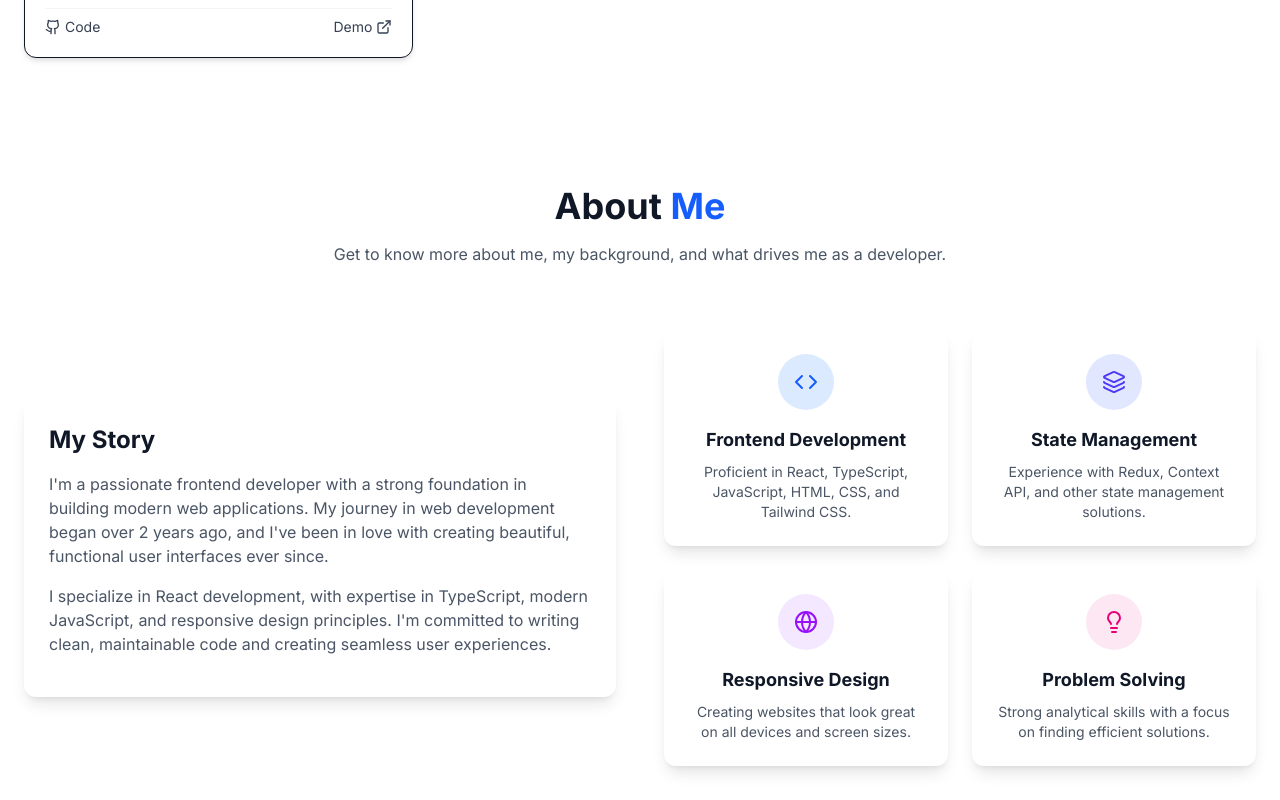
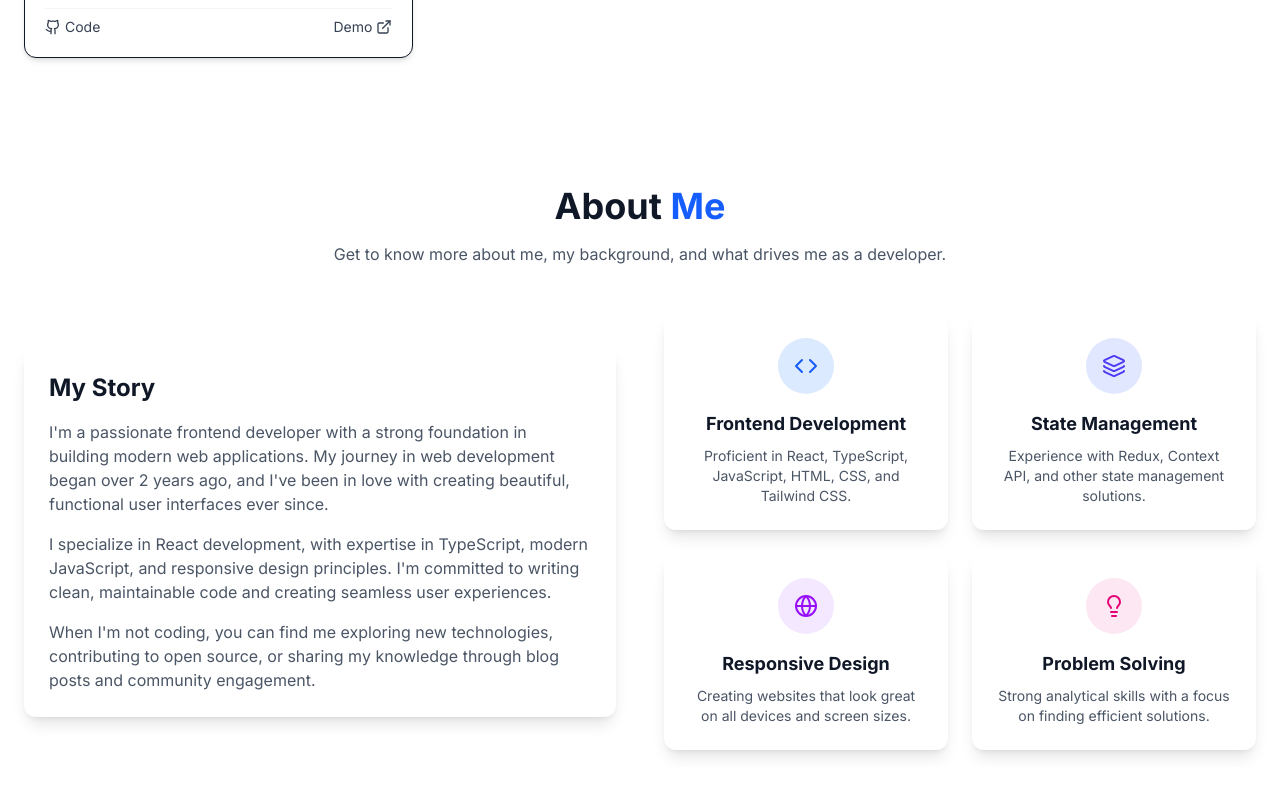
Before and after one commit to joejohn98/my-portfolio, a React (Vite) app: page / in a window 1280 px wide. Shown: the part 2040-2840 px from the top of the page. Built offline with nearby package versions, Linux system fonts and the light colour scheme.

Commit message:
Refactor About component to improve structure and add framer-motion animations

```diff
--- a/src/sections/About.tsx
+++ b/src/sections/About.tsx
@@ -1,47 +1,78 @@
-import { Code, Globe, Layers, Lightbulb } from "lucide-react";
+
+
+import type React from "react"
+import { Code, Globe, Lightbulb, Layers } from "lucide-react"
+import { motion } from "framer-motion"
 
 const About: React.FC = () => {
+  const container = {
+    hidden: { opacity: 0 },
+    show: {
+      opacity: 1,
+      transition: {
+        staggerChildren: 0.1,
+        delayChildren: 0.3,
+      },
+    },
+  }
+
+  const item = {
+    hidden: { opacity: 0, y: 20 },
+    show: { opacity: 1, y: 0 },
+  }
+
   return (
-    <section
-      id="about"
-      className="py-16 bg-white dark:bg-[#020817] transition-all duration-300"
-    >
+    <section id="about" className="py-16">
       <div className="container mx-auto px-4 md:px-6">
-        <div className="text-center mb-12 md:mb-16">
+        <motion.div
+          className="text-center mb-12"
+          initial={{ opacity: 0, y: 20 }}
+          whileInView={{ opacity: 1, y: 0 }}
+          viewport={{ once: true, amount: 0.2 }}
+          transition={{ duration: 0.5 }}
+        >
           <h2 className="text-3xl md:text-4xl font-bold text-gray-900 dark:text-white mb-4">
             About <span className="text-blue-600 dark:text-blue-400">Me</span>
           </h2>
           <p className="text-gray-600 dark:text-gray-300 max-w-2xl mx-auto">
-            Get to know more about me, my background, and what drives me as a
-            developer.
+            Get to know more about me, my background, and what drives me as a developer.
           </p>
-        </div>
+        </motion.div>
 
         <div className="grid grid-cols-1 lg:grid-cols-2 gap-12 items-center">
-          <div className="">
+          <motion.div
+            initial={{ opacity: 0, x: -50 }}
+            whileInView={{ opacity: 1, x: 0 }}
+            viewport={{ once: true, amount: 0.2 }}
+            transition={{ duration: 0.5 }}
+          >
             <div className="bg-white dark:bg-[#020817] border border-transparent dark:border-gray-700 rounded-xl p-6 shadow-lg">
-              <h3 className="text-2xl font-bold text-gray-900 dark:text-white mb-4">
-                My Story
-              </h3>
+              <h3 className="text-2xl font-bold text-gray-900 dark:text-white mb-4">My Story</h3>
               <p className="text-gray-600 dark:text-gray-300 mb-4">
-                I'm a passionate frontend developer with a strong foundation in
-                building modern web applications. My journey in web development
-                began over 2 years ago, and I've been in love with creating
-                beautiful, functional user interfaces ever since.
+                I'm a passionate frontend developer with a strong foundation in building modern web applications. My
+                journey in web development began over 2 years ago, and I've been in love with creating beautiful,
+                functional user interfaces ever since.
               </p>
               <p className="text-gray-600 dark:text-gray-300 mb-4">
-                I specialize in React development, with expertise in TypeScript,
-                modern JavaScript, and responsive design principles. I'm
-                committed to writing clean, maintainable code and creating
-                seamless user experiences.
+                I specialize in React development, with expertise in TypeScript, modern JavaScript, and responsive
+                design principles. I'm committed to writing clean, maintainable code and creating seamless user
+                experiences.
               </p>
               <p className="text-gray-600 dark:text-gray-300">
+                When I'm not coding, you can find me exploring new technologies, contributing to open source, or sharing
+                my knowledge through blog posts and community engagement.
               </p>
             </div>
-          </div>
-           <div >
+          </motion.div>
+
+          <motion.div variants={container} initial="hidden" whileInView="show" viewport={{ once: true, amount: 0.2 }}>
             <div className="grid grid-cols-1 md:grid-cols-2 gap-6">
-              <div className="bg-white dark:bg-[#020817] rounded-xl p-6 shadow-lg flex flex-col items-center text-center hover:shadow-xl transition-shadow">
+              <motion.div
+                className="bg-white dark:bg-[#020817] rounded-xl p-6 shadow-lg flex flex-col items-center text-center hover:shadow-xl"
+                variants={item}
+                whileHover={{ y: -10 }}
+                transition={{ type: "spring", stiffness: 300 }}
+              >
                 <div className="bg-blue-100 dark:bg-blue-900/30 p-4 rounded-full mb-4">
                   <Code size={24} className="text-blue-600 dark:text-blue-400" />
                 </div>
@@ -49,9 +80,14 @@ const About: React.FC = () => {
                 <p className="text-gray-600 dark:text-gray-300 text-sm">
                   Proficient in React, TypeScript, JavaScript, HTML, CSS, and Tailwind CSS.
                 </p>
-              </div>
+              </motion.div>
 
-              <div className="bg-white dark:bg-[#020817] rounded-xl p-6 shadow-lg flex flex-col items-center text-center hover:shadow-xl transition-shadow">
+              <motion.div
+                className="bg-white dark:bg-[#020817] rounded-xl p-6 shadow-lg flex flex-col items-center text-center hover:shadow-xl"
+                variants={item}
+                whileHover={{ y: -10 }}
+                transition={{ type: "spring", stiffness: 300 }}
+              >
                 <div className="bg-indigo-100 dark:bg-indigo-900/30 p-4 rounded-full mb-4">
                   <Layers size={24} className="text-indigo-600 dark:text-indigo-400" />
                 </div>
@@ -59,9 +95,14 @@ const About: React.FC = () => {
                 <p className="text-gray-600 dark:text-gray-300 text-sm">
                   Experience with Redux, Context API, and other state management solutions.
                 </p>
-              </div>
+              </motion.div>
 
-              <div className="bg-white dark:bg-[#020817] rounded-xl p-6 shadow-lg flex flex-col items-center text-center hover:shadow-xl transition-shadow">
+              <motion.div
+                className="bg-white dark:bg-[#020817] rounded-xl p-6 shadow-lg flex flex-col items-center text-center hover:shadow-xl"
+                variants={item}
+                whileHover={{ y: -10 }}
+                transition={{ type: "spring", stiffness: 300 }}
+              >
                 <div className="bg-purple-100 dark:bg-purple-900/30 p-4 rounded-full mb-4">
                   <Globe size={24} className="text-purple-600 dark:text-purple-400" />
                 </div>
@@ -69,9 +110,14 @@ const About: React.FC = () => {
                 <p className="text-gray-600 dark:text-gray-300 text-sm">
                   Creating websites that look great on all devices and screen sizes.
                 </p>
-              </div>
+              </motion.div>
 
-              <div className="bg-white dark:bg-[#020817] rounded-xl p-6 shadow-lg flex flex-col items-center text-center hover:shadow-xl transition-shadow">
+              <motion.div
+                className="bg-white dark:bg-[#020817] rounded-xl p-6 shadow-lg flex flex-col items-center text-center hover:shadow-xl"
+                variants={item}
+                whileHover={{ y: -10 }}
+                transition={{ type: "spring", stiffness: 300 }}
+              >
                 <div className="bg-pink-100 dark:bg-pink-900/30 p-4 rounded-full mb-4">
                   <Lightbulb size={24} className="text-pink-600 dark:text-pink-400" />
                 </div>
@@ -79,15 +125,13 @@ const About: React.FC = () => {
                 <p className="text-gray-600 dark:text-gray-300 text-sm">
                   Strong analytical skills with a focus on finding efficient solutions.
                 </p>
-              </div>
+              </motion.div>
             </div>
-          </div>
+          </motion.div>
         </div>
-
-
       </div>
     </section>
-  );
-};
+  )
+}
 
-export default About;
+export default About
```
